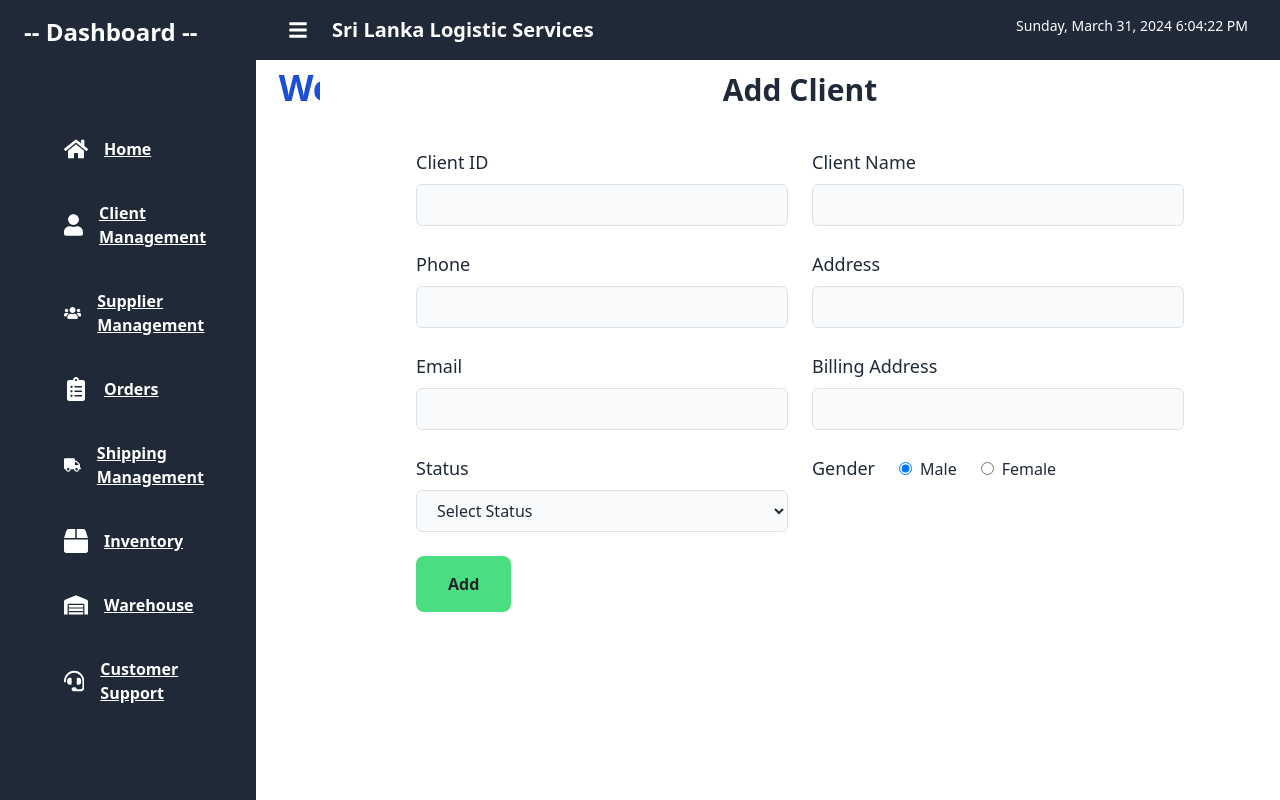
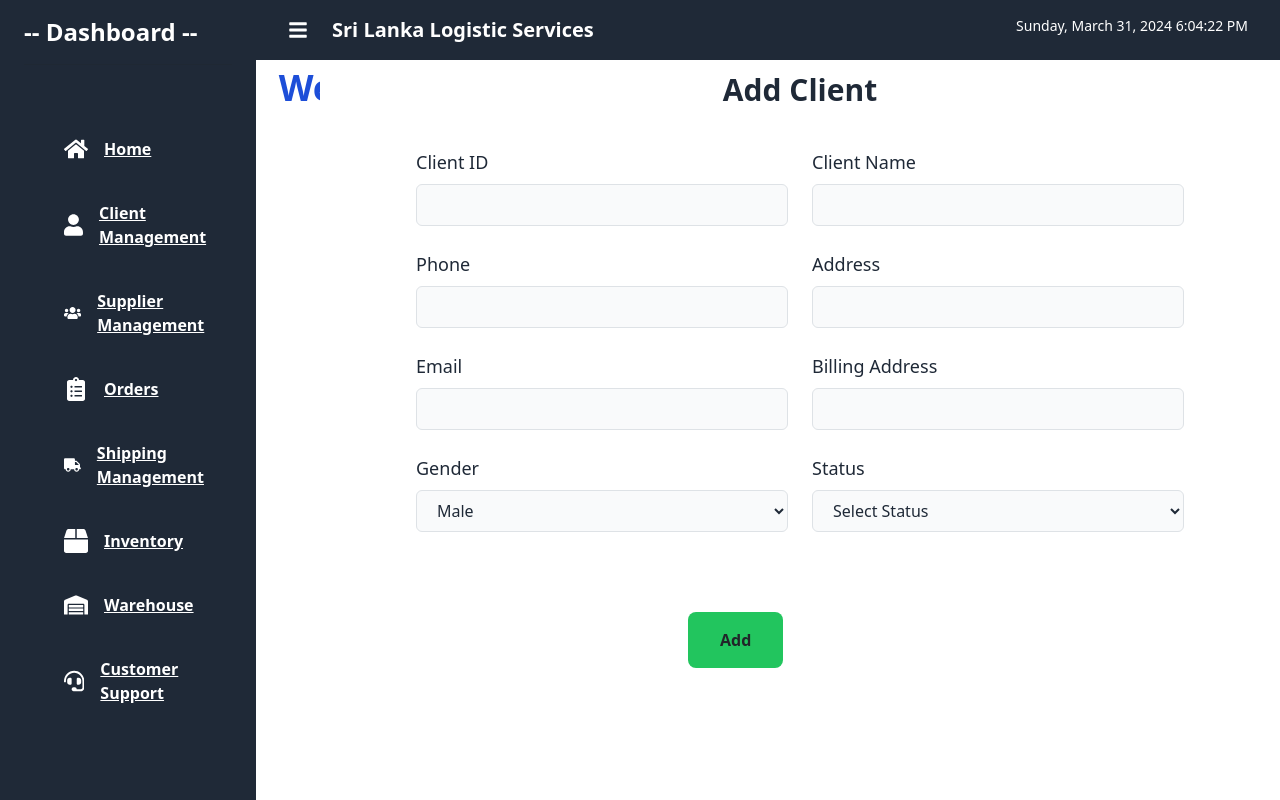
Before and after one commit to meyrushan29/OnlineLogistic-FE, a React (Create React App) app in the folder frontend/olms/: page /create in a window 1280 px wide. Built offline with nearby package versions, Linux system fonts and the light colour scheme.

Commit message:
Dashboard_FinalChange_Meyrushan

```diff
--- a/frontend/olms/src/Components/ClientManage/Client.js
+++ b/frontend/olms/src/Components/ClientManage/Client.js
@@ -1,4 +1,4 @@
-import React, { useEffect, useState } from "react";
+import React, { useEffect, useState, useRef } from "react";
 import { Link } from "react-router-dom";
 import axios from "axios";
 import { MdEdit, MdDelete, MdDescription } from "react-icons/md";
@@ -28,6 +28,7 @@ const Client = () => {
   const [filteredClients, setFilteredClients] = useState([]);
   const [searchTerm, setSearchTerm] = useState("");
   const [statusFilter, setStatusFilter] = useState("");
+  const tableRef = useRef(null);
 
   useEffect(() => {
     fetchData();
@@ -77,12 +78,19 @@ const Client = () => {
   };
 
   const generateReport = () => {
-    const doc = new jsPDF();
-    const table = document.querySelector(".table");
+    const doc = new jsPDF('p', 'mm', 'a4');
 
-    html2canvas(table).then((canvas) => {
+    html2canvas(tableRef.current).then((canvas) => {
       const imgData = canvas.toDataURL("image/png");
-      doc.addImage(imgData, "PNG", 10, 10);
+
+      const pdfWidth = doc.internal.pageSize.getWidth();
+      const pdfHeight = doc.internal.pageSize.getHeight();
+
+      const imgWidth = pdfWidth - 20; // Subtracting margin
+      const imgHeight = (canvas.height * imgWidth) / canvas.width;
+
+      doc.addImage(imgData, "PNG", 10, 10, imgWidth, imgHeight);
+
       doc.save("client_report.pdf");
     });
   };
@@ -146,12 +154,12 @@ const Client = () => {
             </div>
             <TableContainer
               style={{
-                maxHeight: "calc(122vh - 400px)", // Increased height
+                maxHeight: "calc(122vh - 400px)",
                 width: "100%",
-                overflowX: "auto", // Enable horizontal scrolling
+                overflowX: "auto",
               }}
             >
-              <Table size="small" className="table">
+              <Table size="small" className="table" ref={tableRef}>
                 <TableHead>
                   <TableRow>
                     <TableCell><strong>Client ID</strong></TableCell>
--- a/frontend/olms/src/Components/ClientManage/CreateClient.js
+++ b/frontend/olms/src/Components/ClientManage/CreateClient.js
@@ -1,7 +1,6 @@
 import React, { useState, useEffect } from 'react';
 import axios from 'axios';
 import { useNavigate } from 'react-router-dom';
-
 
 const CreateClient = () => {
   const [clientId, setClientId] = useState('');
@@ -27,10 +26,6 @@ const CreateClient = () => {
   const navigate = useNavigate();
 
   const [toastMessage, setToastMessage] = useState('');
-
-  const handleGenderChange = (event) => {
-    setGender(event.target.value);
-  };
 
   const validatePhone = (phoneNumber) => {
     const phoneRegex = /^\d{10}$/;
@@ -177,7 +172,7 @@ const CreateClient = () => {
               {validationErrors.address && <p className="text-red-500 text-sm mt-1">{validationErrors.address}</p>}
             </div>
 
-            {/* Gender Input */}
+            {/* Gender Select */}
 
 
             {/* Email Input */}
@@ -193,6 +188,7 @@ const CreateClient = () => {
               {validationErrors.email && <p className="text-red-500 text-sm mt-1">{validationErrors.email}</p>}
             </div>
 
+
             {/* Billing Address Input */}
             <div>
               <label className="mb-2 inline-block lg:text-lg text-gray-800 sm:text-base">Billing Address</label>
@@ -204,6 +200,20 @@ const CreateClient = () => {
                 className={`w-full rounded border bg-gray-50 px-3 py-2 text-gray-800 outline-none ring-orange-300 transition duration-100 focus:ring ${validationErrors.billingAddress ? 'ring-red-500' : ''}`}
               />
               {validationErrors.billingAddress && <p className="text-red-500 text-sm mt-1">{validationErrors.billingAddress}</p>}
+            </div>
+            <div>
+              <label className="mb-2 inline-block lg:text-lg text-gray-800 sm:text-base">Gender</label>
+              <select
+                id="gender"
+                name="gender"
+                value={gender}
+                onChange={(e) => setGender(e.target.value)}
+                className={`w-full rounded border bg-gray-50 px-3 py-2 text-gray-800 outline-none ring-orange-300 transition duration-100 focus:ring ${validationErrors.gender ? 'ring-red-500' : ''}`}
+              >
+                <option value="male">Male</option>
+                <option value="female">Female</option>
+              </select>
+              {validationErrors.gender && <p className="text-red-500 text-sm mt-1">{validationErrors.gender}</p>}
             </div>
 
             {/* Status Select */}
@@ -222,42 +232,12 @@ const CreateClient = () => {
               </select>
               {validationErrors.status && <p className="text-red-500 text-sm mt-1">{validationErrors.status}</p>}
             </div>
-            <div className="flex gap-3">
-            <label className="mb-2 inline-block lg:text-lg text-gray-800 sm:text-base">Gender</label>
-
-              <div>
-                <input
-                  id="male"
-                  type="radio"
-                  name="gender"
-                  value="male"
-                  checked={gender === 'male'}
-                  onChange={handleGenderChange}
-                  className="peer m-2"
-                />
-                <label className="mb-2 inline-block text-sm text-gray-800 sm:text-base">Male</label>
-              </div>
-              <div>
-                <input
-                  id="female"
-                  type="radio"
-                  name="gender"
-                  value="female"
-                  checked={gender === 'female'}
-                  onChange={handleGenderChange}
-                  className="peer m-2"
-                />
-                <label className="mb-2 inline-block text-sm text-gray-800 sm:text-base">Female</label>
-              </div>
-              {validationErrors.gender && <p className="text-red-500 text-sm mt-1">{validationErrors.gender}</p>}
-            </div>
 
             {/* Submit Button */}
-            <div className="flex items-center justify-between sm:col-span-2">
+            <div className="flex items-center justify-between sm:col-span-1 mt-14 mx-8 ">
               <button
                 type="submit"
-                className="inline-block rounded-lg bg-green-400 px-8 py-3 text-center text-sm font-semibold md:text-base"
-              >
+                className="inline-block rounded-lg bg-green-500 px-8 py-3 text-center text-sm font-semibold md:text-base mx-60">
                 Add
               </button>
             </div>
```
